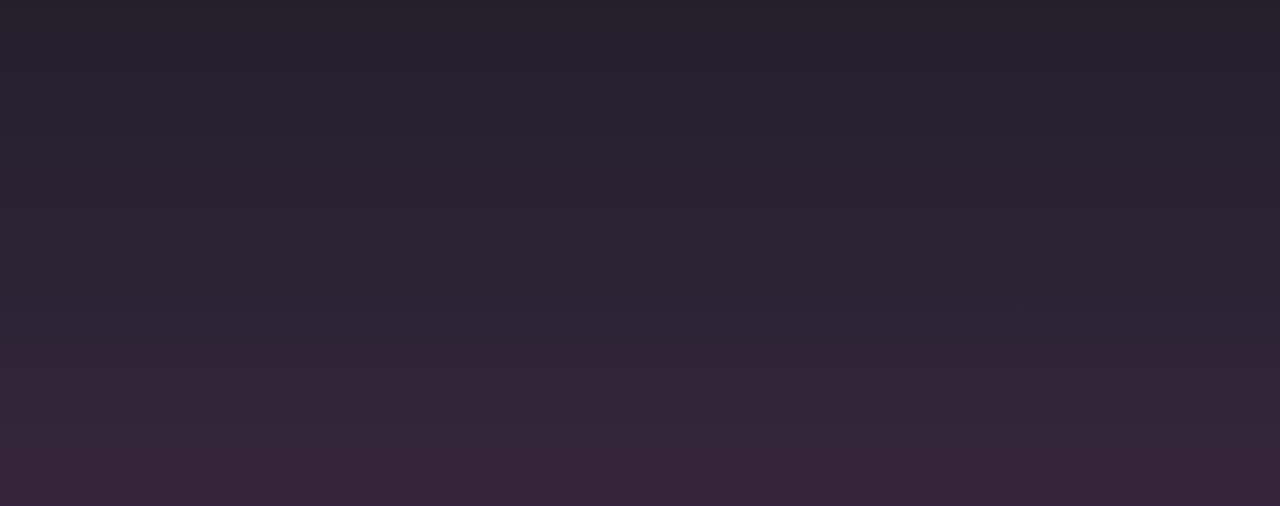
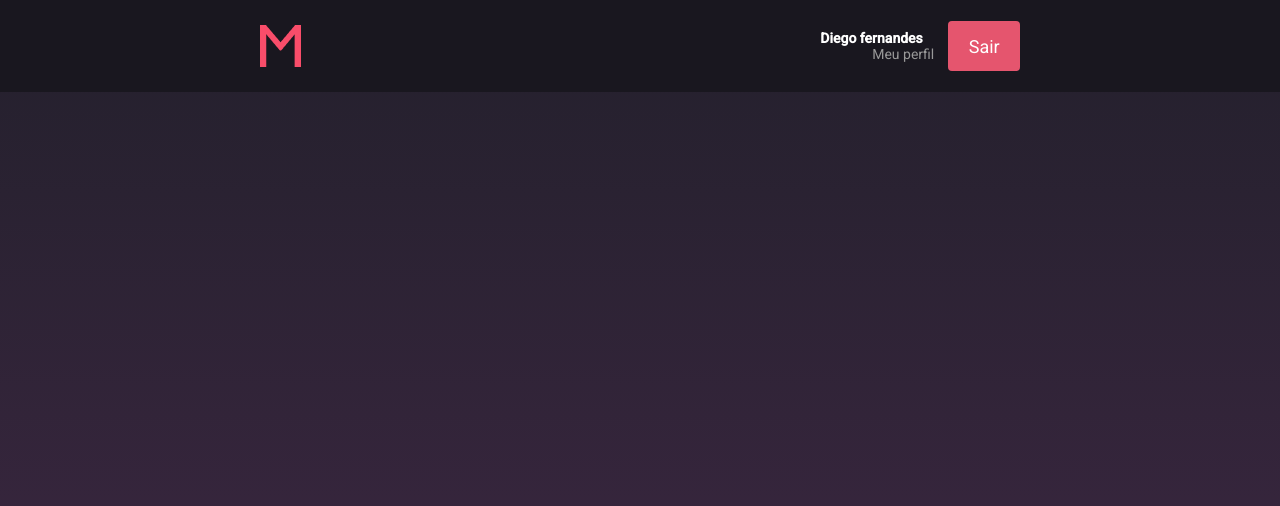
Before and after one commit to JafferWisllon/meetapp, a React (Create React App) app in the folder frontend/: page /dashboard in a window 1280 px wide. Shown: the top 506 px of the page. Built offline with nearby package versions, Linux system fonts and the light colour scheme.

Commit message:
adicionando pagina dashboard e criando um componente header

```diff
--- /dev/null
+++ b/frontend/src/pages/Dashboard/index.tsx
@@ -0,0 +1,9 @@
+import React from 'react';
+
+import Header from '../components/Header';
+
+const Dashboard: React.FC = () => {
+  return <Header />;
+};
+
+export default Dashboard;
--- /dev/null
+++ b/frontend/src/pages/components/Header/index.tsx
@@ -0,0 +1,22 @@
+import React from 'react';
+import { Container } from './style';
+import Logo from '../../../assets/images/logo.png';
+
+const Header: React.FC = () => {
+  return (
+    <Container>
+      <img src={Logo} alt="Meetapp" />
+
+      <div>
+        <a href="/profile">
+          <strong>Diego fernandes</strong>
+          <span>Meu perfil</span>
+        </a>
+
+        <button type="button">Sair</button>
+      </div>
+    </Container>
+  );
+};
+
+export default Header;
--- /dev/null
+++ b/frontend/src/pages/components/Header/style.ts
@@ -0,0 +1,42 @@
+import styled from 'styled-components';
+
+export const Container = styled.div`
+  background: #19171f;
+  height: 92px;
+  display: flex;
+  align-items: center;
+  justify-content: space-around;
+
+  div {
+    display: flex;
+    width: 200px;
+    align-items: center;
+    justify-content: space-between;
+
+    a {
+      width: 114px;
+      strong {
+        font-size: 14px;
+        color: #fff;
+        display: block;
+      }
+
+      span {
+        color: #999999;
+        font-size: 14px;
+        display: block;
+        text-align: right;
+      }
+    }
+
+    button {
+      background: #e5556e;
+      border-radius: 4px;
+      height: 50px;
+      width: 72px;
+      border: 0;
+      color: #fff;
+      font-size: 18px;
+    }
+  }
+`;
--- a/frontend/src/routes/index.tsx
+++ b/frontend/src/routes/index.tsx
@@ -3,12 +3,14 @@ import { Switch, Route } from 'react-router-dom';
 
 import SignIn from '../pages/SignIn';
 import SignUp from '../pages/SignUp';
+import Dashboard from '../pages/Dashboard';
 
 const Routes: React.FC = () => {
   return (
     <Switch>
       <Route path="/" exact component={SignIn} />
       <Route path="/register" exact component={SignUp} />
+      <Route path="/dashboard" exact component={Dashboard} />
     </Switch>
   );
 };
```
Also changed, not shown: 1 other file (tests, documents, lock files or other folders).
